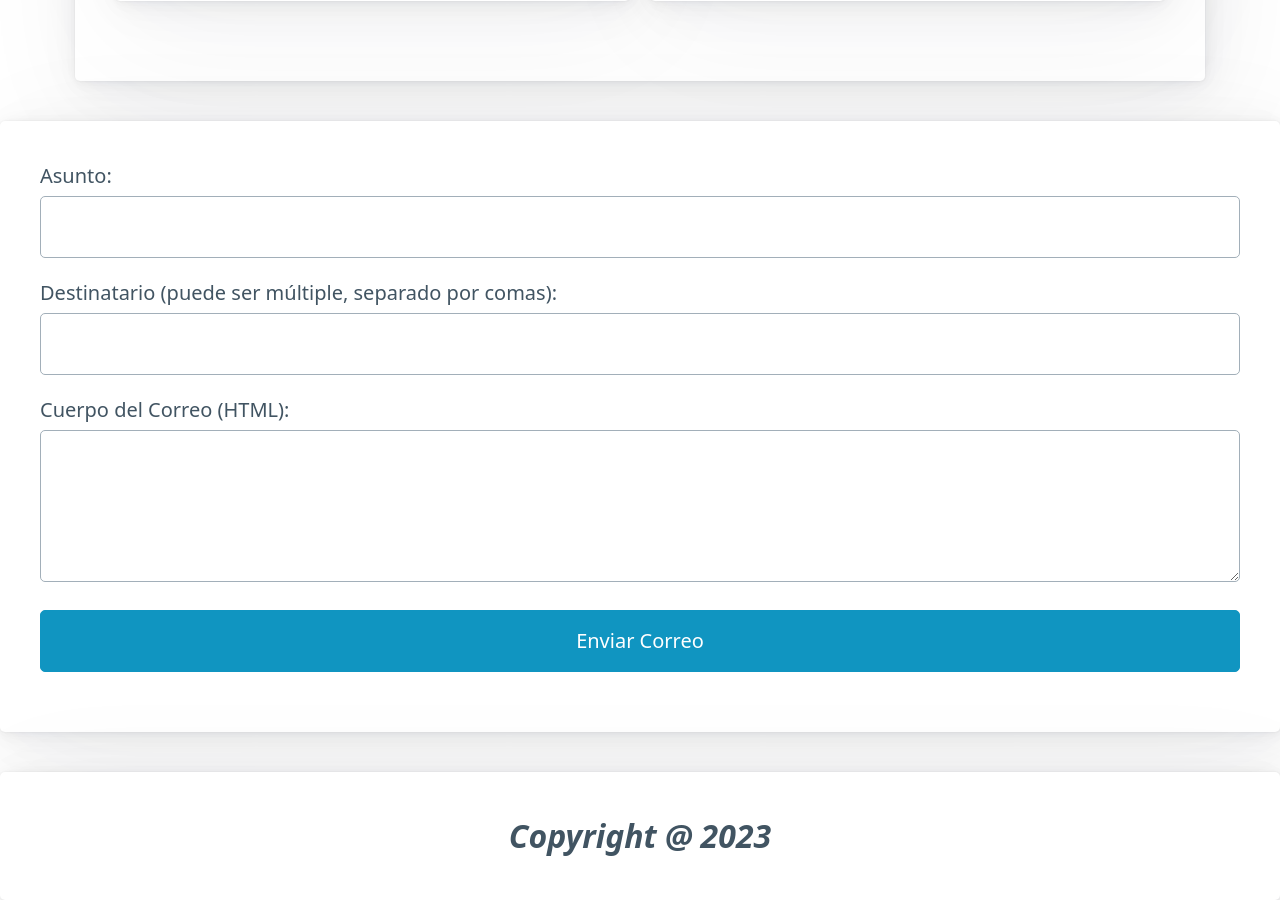
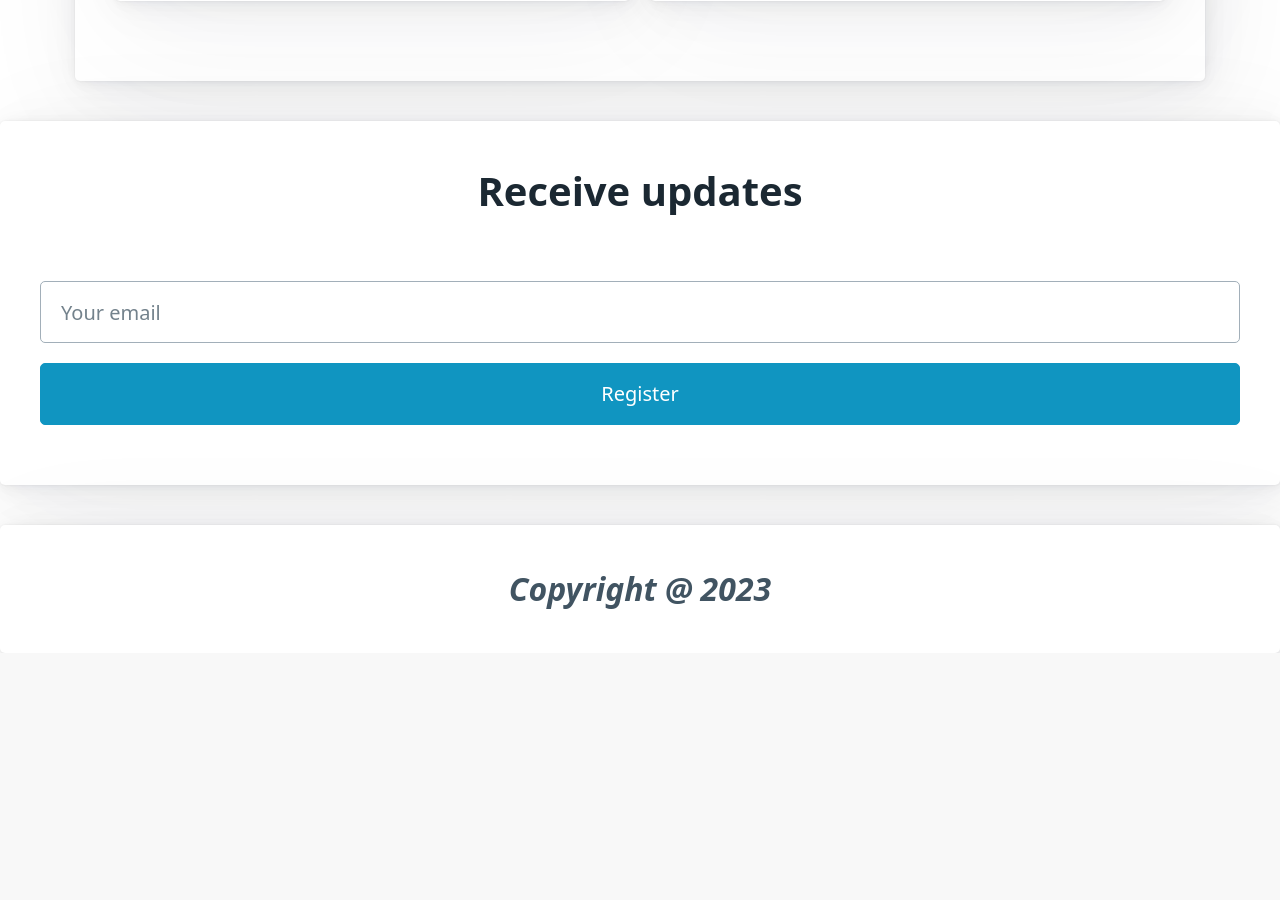
Before and after one commit to sponkurtus2/MexiSpotlight, a Flask app: page / in a window 1280 px wide. Shown: the part 2406-3306 px from the top of the page. After the commit the page ends 3059 px from the top, so only its background shows below. Run offline with Flask 3, Linux system fonts and the light colour scheme.

Commit message:
HTML and python form modified

```diff
--- a/app.py
+++ b/app.py
@@ -1,9 +1,6 @@
-from flask import Flask, render_template
-
+from flask import Flask, request, jsonify, render_template
+import requests
 app = Flask(__name__)
-
-
-
 
 class ApiClient:
     apiKey = '21D487D40AFD9B56F3F8369E11C599B4566067F18D8B19065DE6E9C89B0717D314D3485030D904674554E0D792C606DD'
@@ -35,11 +32,11 @@ def Send(request):
     body_html = request.form.get('bodyHtml') or request.form.get('bodyHtml')
 
     return ApiClient.Request('POST', '/email/send', {
-        'subject': request.form.get('subject'),
+        'subject': "Welcome to MexiSpotlight",
         'from': 'mexispotlight@gmail.com',
-        'fromName': 'Carlitos API',
+        'fromName': 'MexiSpotlight',
         'to': request.form.get('to'),
-        'bodyHtml': f'<h1>{body_html}</h1>',
+        'bodyHtml': f'<h1>The web is still under building...</h1>',
         'bodyText': '',
         'isTransactional': False
     })
--- a/templates/index.html
+++ b/templates/index.html
@@ -80,16 +80,10 @@
         <div>
             <form method="POST" action="/send-email">
                 <article>
-                <label for="subject">Asunto:</label>
-                <input type="text" name="subject" required><br>
+                    <h1 style="text-align: center">Receive updates</h1>
+                <input type="text" name="to" placeholder="Your email" ><br>
 
-                <label for="to">Destinatario (puede ser múltiple, separado por comas):</label>
-                <input type="email" name="to" required><br>
-
-                <label for="body_html">Cuerpo del Correo (HTML):</label>
-                <textarea name="bodyHtml" rows="4" required></textarea><br>
-
-                <input type="submit" value="Enviar Correo">
+                <input type="submit" value="Register">
                     </article>
             </form>
                 </div>
```
